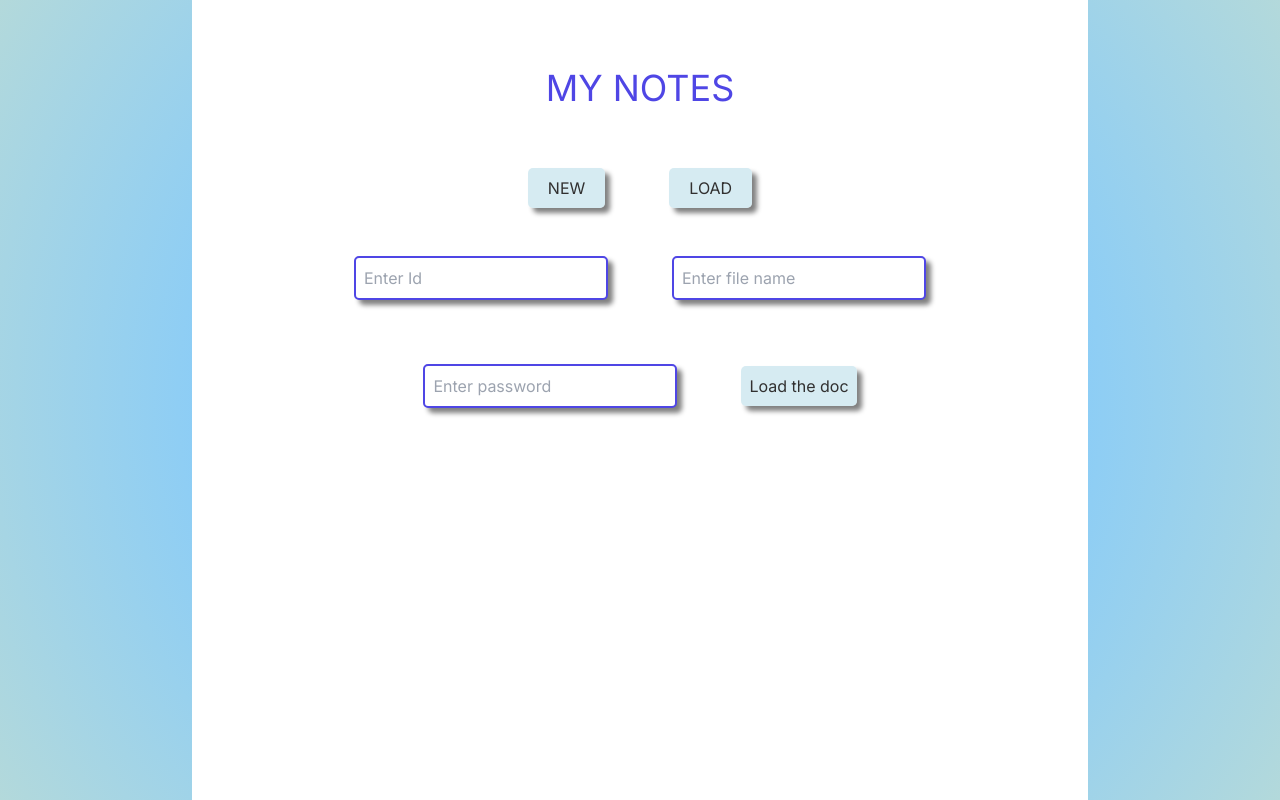
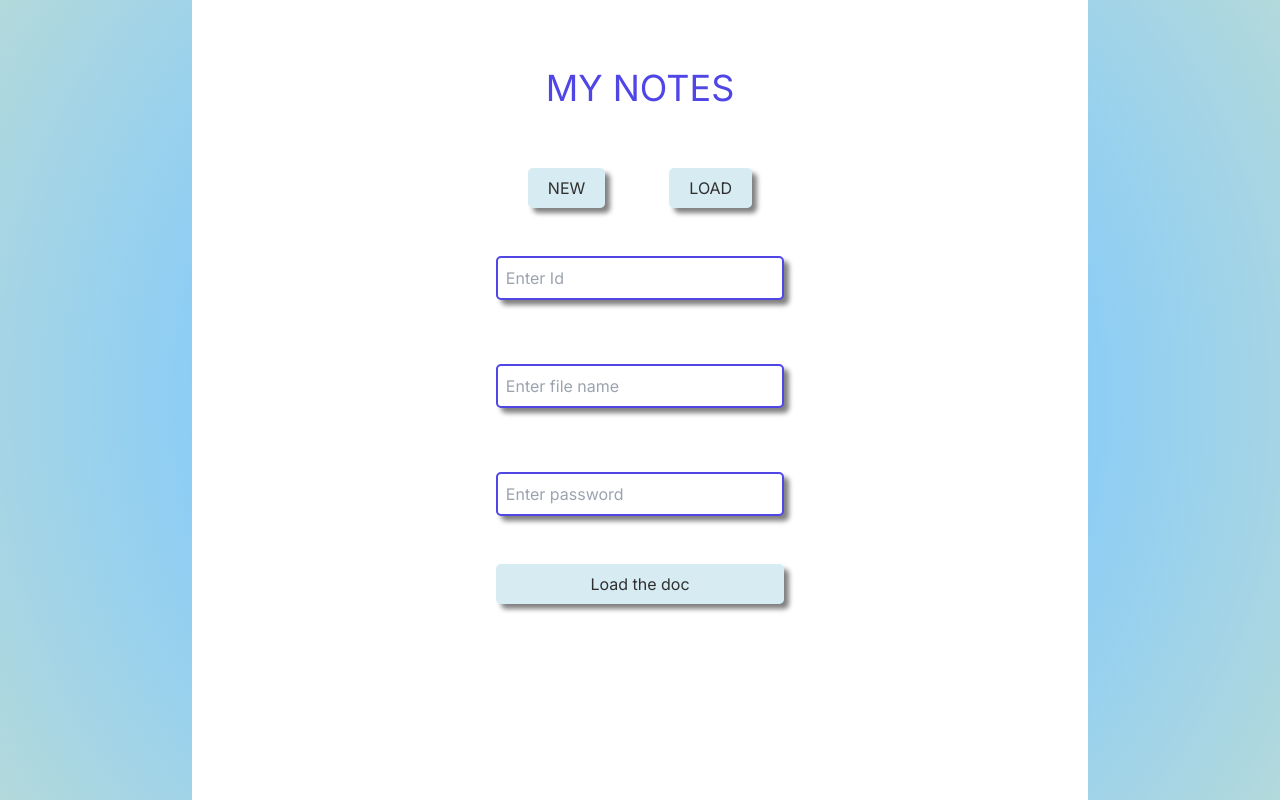
Before and after one commit to phm-2024/repo, a Next.js app: page / in a window 1280 px wide. Both pictures are taken after a click on the button "LOAD". Built offline with nearby package versions, Linux system fonts and the light colour scheme.

Commit message:
style form inputs

```diff
--- a/app/globals.css
+++ b/app/globals.css
@@ -40,14 +40,7 @@ button {
   }
 }
 
-/* button {
-  border-radius: 10%;
-  text-decoration: underline;
-  text-shadow: 2px 2px rgba(138, 43, 226, 0.5);
-} */
-
-button,
-.p-16 {
+button {
   background-color: rgba(173, 216, 230, 0.5);
   color: rgb(49, 48, 48);
   border-radius: 5px;
@@ -57,21 +50,20 @@ button,
   transition: 0.3s ease;
 }
 
-/* button:hover {
-  text-shadow: 5px 2px rgba(138, 43, 226, 0.5);
-} */
 button:hover {
   background-color: rgb(173, 216, 230);
   transform: scale(1.05);
 }
 
-input {
+input,
+label {
   box-shadow: 5px 5px 5px gray;
   border: 1px gray solid;
   border-radius: 5px;
   margin: 2em;
   padding: 0.5em;
 }
+
 input:focus {
   background-color: rgb(225, 238, 237);
   transform: scale(1.05);
--- a/components/Document.tsx
+++ b/components/Document.tsx
@@ -49,7 +49,7 @@ export default function Document({
 
   return (
     <>
-      <form onSubmit={createNotes}>
+      <form onSubmit={createNotes} className="flex flex-col">
         {inputId.length !== 5 && (
           <input
             className="border-solid border-2 border-indigo-600"
@@ -59,7 +59,6 @@ export default function Document({
           />
         )}
         {editTitle ? (
-          <>
           <input
             className="border-solid border-2 border-indigo-600"
             onChange={(e) => setTitle(e.target.value)}
@@ -72,9 +71,7 @@ export default function Document({
             }}
             autoFocus={true}
           />
-          </>
         ) : (
-          <>
           <label
             className="border-solid border-2 border-indigo-600"
             onDoubleClick={() => {
@@ -84,7 +81,6 @@ export default function Document({
           >
             {title}
           </label>
-          </>
         )}
         <div onClick={() => setFocus(true)}>
           <DisappearingText text={input} password={passkey} />
--- a/components/LoadData.tsx
+++ b/components/LoadData.tsx
@@ -51,7 +51,7 @@ export default function LoadData({ setActiveComponent }: Props) {
 
   return (
     <>
-      <form onSubmit={handleSubmit}>
+      <form onSubmit={handleSubmit} className="flex flex-col">
         <input
           onChange={handleChange}
           name="id"
```
Lines whose indentation alone changed are shown as unchanged.
